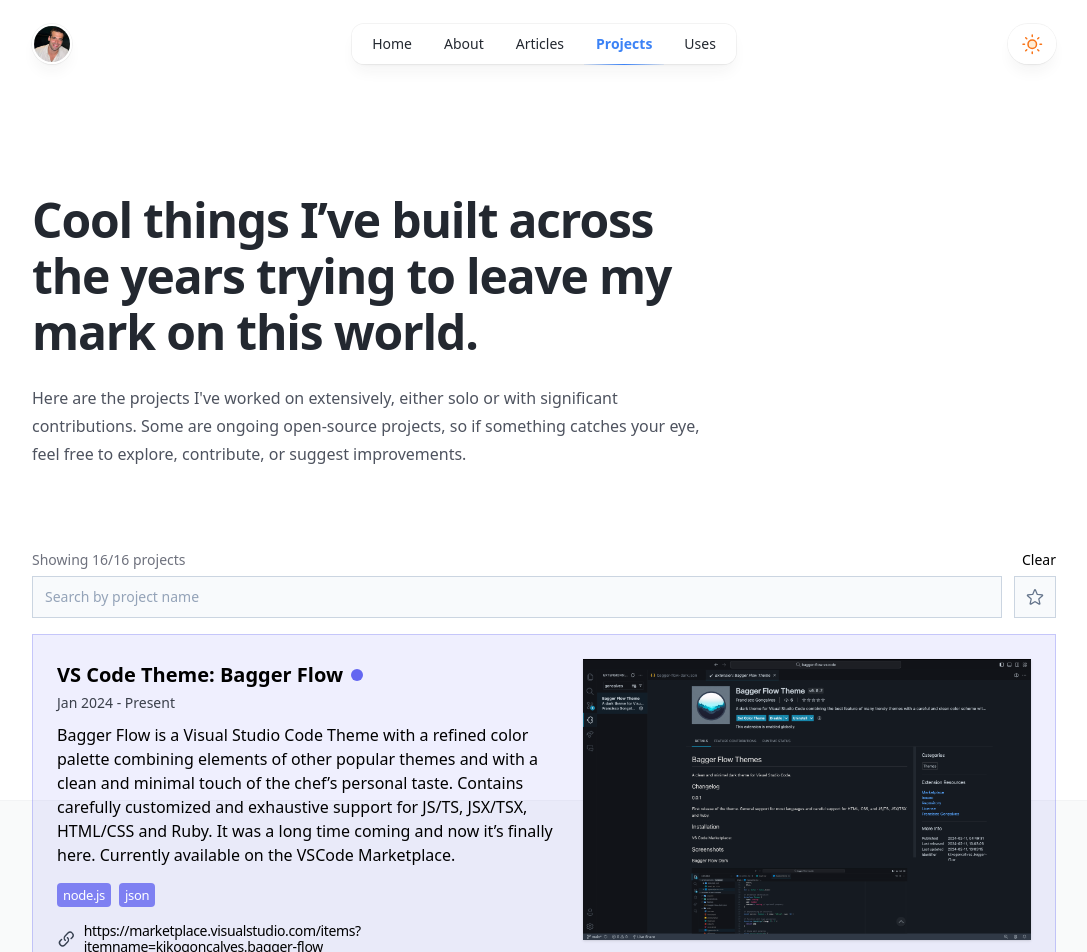
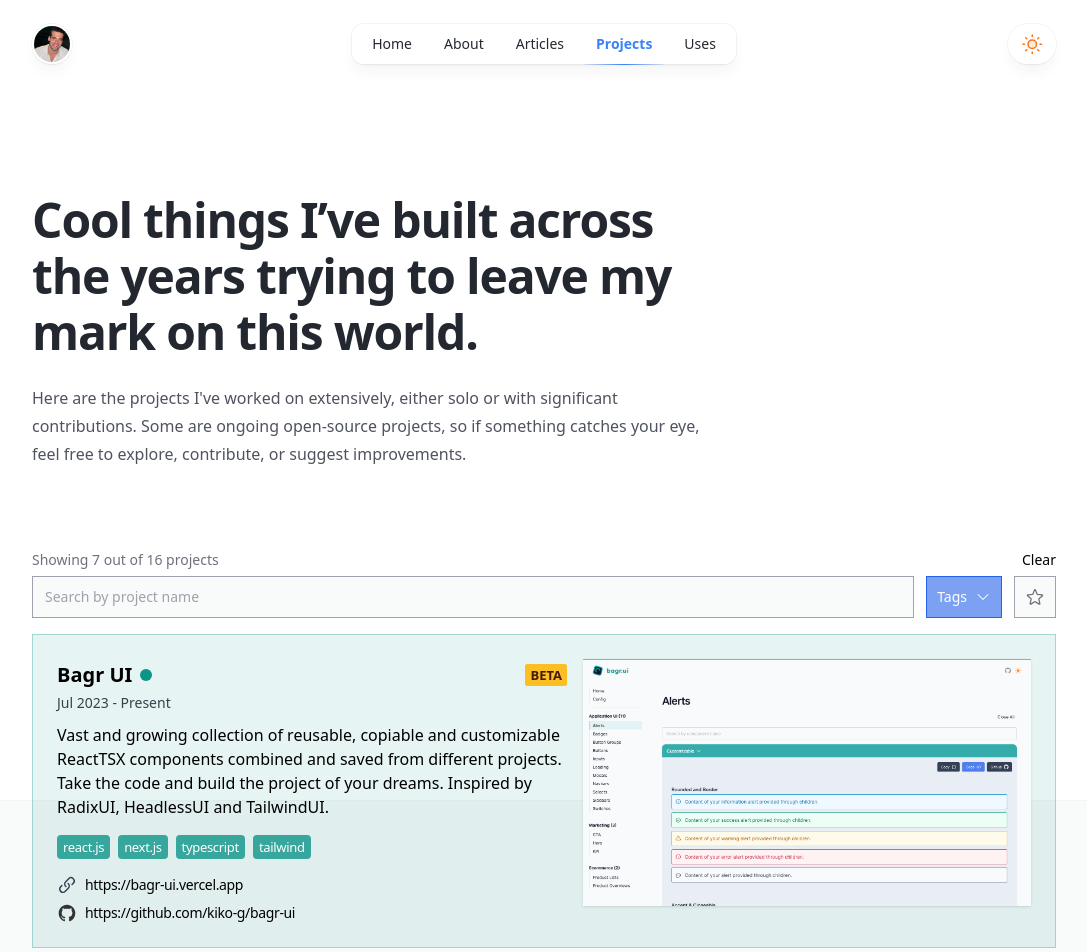
Before and after one commit to kiko-g/kikogoncalves, a Next.js app: page /projects in a window 1280 px wide. Shown: the top 952 px of the page, without its empty margins (96-1183 px from the left). Built offline with nearby package versions, Linux system fonts and the light colour scheme.

Commit message:
add: filter projects by tag

```diff
--- a/src/components/projects/ProjectCard.tsx
+++ b/src/components/projects/ProjectCard.tsx
@@ -18,15 +18,15 @@ export function ProjectCard({ project }: { project: Project }) {
   return (
     <div
       className={clsx(
-        'relative flex flex-col gap-4 rounded-none border p-4 lg:flex-row lg:p-6',
+        'relative flex flex-col gap-4 rounded-none border p-4 xl:flex-row xl:p-6',
         cx.background,
         cx.border,
       )}
     >
-      <div className="order-2 flex flex-1 flex-col self-stretch lg:order-1">
+      <div className="order-2 flex flex-1 flex-col self-stretch xl:order-1">
         <div className="flex items-center justify-between gap-x-2">
           <div className="flex items-center gap-x-2">
-            <h3 className="text-xl font-bold">{project.name}</h3>
+            <h3 className="flex-1 text-xl font-bold">{project.name}</h3>
             <span className={clsx('h-3 w-3 rounded-full', cx.badge)} />
           </div>
           {project.beta && (
@@ -95,7 +95,7 @@ export function ProjectCard({ project }: { project: Project }) {
         </div>
       </div>
 
-      <div className="relative order-1 max-w-full lg:order-2 lg:max-w-md">
+      <div className="relative order-1 max-w-full xl:order-2 xl:max-w-md">
         {project.videoUrl ? (
           <video controls muted className={clsx('rounded-none shadow', cx.border)}>
             <source src={project.videoUrl} type="video/mp4"></source>
--- a/src/components/projects/ProjectsShowcase.tsx
+++ b/src/components/projects/ProjectsShowcase.tsx
@@ -2,25 +2,29 @@
 
 import React, { useMemo, useState } from 'react'
 import clsx from 'clsx'
+import { Listbox, ListboxButton, ListboxOption, ListboxOptions, Transition } from '@headlessui/react'
 
 import { projectsData } from '@/utils/data'
-import { sortByPinned } from '@/utils'
+import { extractTechStackAndSortByFrequency, sortByPinned } from '@/utils'
 
 import { ProjectCard } from '@/components/projects/ProjectCard'
-import { StarIcon as StarIconSolid } from '@heroicons/react/24/solid'
+import { ChevronDownIcon, CheckIcon, StarIcon as StarIconSolid } from '@heroicons/react/24/solid'
 import { StarIcon as StarIconOutline } from '@heroicons/react/24/outline'
 
 export function ProjectsShowcase() {
+  const techs = useMemo(() => extractTechStackAndSortByFrequency(projectsData), [])
+  const [selectedTechs, setSelectedTechs] = useState([techs[0], techs[1]])
+
   const [query, setQuery] = useState('')
   const [hideLessRelevant, setHideLessRelevant] = useState(false)
-
   const filteredProjects = useMemo(
     () =>
       projectsData
         .filter((p) => (hideLessRelevant ? p.relevant : true))
         .filter((x) => x.name.toLowerCase().includes(query.toLowerCase()))
+        .filter((p) => (selectedTechs.length > 0 ? selectedTechs.every((tech) => p.stack.includes(tech.name)) : true))
         .sort(sortByPinned),
-    [hideLessRelevant, query],
+    [query, hideLessRelevant, selectedTechs],
   )
 
   function clearFilters() {
@@ -32,7 +36,7 @@ export function ProjectsShowcase() {
     <>
       <div className="mb-1 flex items-center justify-between gap-2 text-sm">
         <span className="font-medium text-navy-500 dark:text-navy-400">
-          Showing {filteredProjects.length}/{projectsData.length} projects
+          Showing {filteredProjects.length} out of {projectsData.length} projects
         </span>
         <button onClick={clearFilters} className="hover:underline">
           Clear
@@ -43,10 +47,62 @@ export function ProjectsShowcase() {
         <input
           type="search"
           placeholder="Search by project name"
-          className="w-full flex-1 border border-slate-300 bg-slate-50 px-2 py-2 text-xs font-normal transition placeholder:font-light placeholder:text-slate-400 hover:border-primary-500/80 hover:bg-primary-500/10 focus:border-primary-500 focus:accent-primary-500 focus:ring-0 focus:ring-primary-500 focus:ring-offset-0 dark:border-slate-200/10  dark:bg-slate-100/5 dark:placeholder:text-slate-400 dark:hover:border-primary-500/70 dark:hover:bg-primary-500/10 dark:focus:border-primary-500/50 dark:focus:ring-0 dark:focus:ring-primary-500 lg:px-3 lg:py-2 lg:text-sm"
+          className="w-full flex-1 border border-navy-400 bg-navy-50 px-2 py-2 text-xs font-normal transition placeholder:font-light placeholder:text-navy-400 hover:border-primary-500/80 hover:bg-primary-500/10 focus:border-primary-500 focus:accent-primary-500 focus:ring-0 focus:ring-primary-500 focus:ring-offset-0 dark:border-navy-200/10  dark:bg-navy-100/5 dark:placeholder:text-navy-400 dark:hover:border-primary-500/70 dark:hover:bg-primary-500/10 dark:focus:border-primary-500/50 dark:focus:ring-0 dark:focus:ring-primary-500 lg:px-3 lg:py-2 lg:text-sm"
           value={query}
           onChange={(e) => setQuery(e.target.value)}
         />
+
+        <Listbox value={selectedTechs} onChange={setSelectedTechs} multiple>
+          <ListboxButton
+            className={clsx(
+              'flex items-center self-stretch border px-2.5 text-sm font-medium transition hover:opacity-80 dark:text-navy-300',
+              selectedTechs.length > 0
+                ? 'border-primary-600 bg-primary-600/60 text-white dark:border-primary-500/60 dark:bg-primary-500/20'
+                : 'border-navy-400 bg-navy-50 text-navy-700 dark:border-navy-200/10 dark:bg-navy-100/5',
+            )}
+          >
+            <span>Tags</span>
+            <ChevronDownIcon className="ml-2 h-4 w-4" />
+          </ListboxButton>
+
+          <Transition
+            enter="duration-200 ease-out"
+            enterFrom="scale-95 opacity-0"
+            enterTo="scale-100 opacity-100"
+            leave="duration-300 ease-out"
+            leaveFrom="scale-100 opacity-100"
+            leaveTo="scale-95 opacity-0"
+          >
+            <ListboxOptions
+              anchor="bottom end"
+              className="mt-2 flex w-52 flex-col gap-0.5 border border-navy-400 bg-navy-50 py-2 pl-2 pr-4 text-sm text-navy-800 transition dark:border-navy-200/10 dark:bg-navy-900 dark:text-navy-300"
+            >
+              <div className="mb-1 flex items-center justify-between gap-2 border-b border-navy-400 pb-1 dark:border-navy-200/10">
+                <span className="text-xs">{selectedTechs.length} selected</span>
+                <button onClick={() => setSelectedTechs([])} className="text-xs hover:underline">
+                  Clear
+                </button>
+              </div>
+
+              {techs.map((tech) => {
+                const isSelected = selectedTechs.includes(tech)
+                return (
+                  <ListboxOption
+                    key={tech.name}
+                    value={tech}
+                    className="flex cursor-pointer items-center justify-between gap-2 rounded border border-transparent px-1.5 py-0.5 transition data-[focus]:border-transparent data-[focus]:bg-navy-800/70 data-[focus]:text-white dark:data-[focus]:bg-navy-500/30"
+                  >
+                    <span className={clsx('block truncate', isSelected ? '' : '')}>
+                      {tech.name} ({tech.freq})
+                    </span>
+                    {isSelected && <CheckIcon className="h-4 w-4 data-[focus]:text-white" aria-hidden="true" />}
+                  </ListboxOption>
+                )
+              })}
+            </ListboxOptions>
+          </Transition>
+        </Listbox>
+
         <button
           type="button"
           title="Toggle starred projects"
@@ -54,8 +110,8 @@ export function ProjectsShowcase() {
           className={clsx(
             'flex items-center gap-2 self-stretch border px-2.5 text-sm transition hover:opacity-80',
             hideLessRelevant
-              ? 'text border-amber-600 bg-amber-600/70 text-white dark:border-amber-500/50 dark:bg-amber-600/30 dark:text-slate-300'
-              : 'border-slate-300 bg-slate-50 text-slate-500 dark:border-slate-200/10 dark:bg-slate-100/5 dark:text-slate-300',
+              ? 'text border-amber-600 bg-amber-600/70 text-white dark:border-amber-500/50 dark:bg-amber-600/30 dark:text-navy-300'
+              : 'border-navy-400 bg-navy-50 text-navy-500 dark:border-navy-200/10 dark:bg-navy-100/5 dark:text-navy-300',
           )}
         >
           {hideLessRelevant ? <StarIconSolid className="h-5 w-5" /> : <StarIconOutline className="h-5 w-5" />}
--- a/src/types/index.d.ts
+++ b/src/types/index.d.ts
@@ -28,6 +28,11 @@ export type Project = {
   videoUrl: string | null
 }
 
+export type Technology = {
+  freq: number
+  name: string
+}
+
 export type ProjectCardColor = {
   background: string
   border: string
--- a/src/utils/index.ts
+++ b/src/utils/index.ts
@@ -1,4 +1,4 @@
-import type { ProjectColor, ProjectCardColor, Project } from '@/types'
+import type { ProjectColor, ProjectCardColor, Project, Technology } from '@/types'
 
 export function getDatespan(startDate: string, endDate: string | 'present'): string {
   const start = new Date(startDate).toLocaleDateString('en-US', { month: 'short', year: 'numeric' })
@@ -121,3 +121,19 @@ export function getColorContrast(hex: any) {
   const b = parseInt(hex.substr(5, 2), 16)
   return r * 0.299 + g * 0.587 + b * 0.114 > 186 ? '#000000' : '#FFFFFF'
 }
+
+export function extractTechStackAndSortByFrequency(projects: Project[]): Technology[] {
+  return Object.entries(
+    projects
+      .flatMap((p) => p.stack)
+      .reduce(
+        (acc: Record<string, number>, tech) => {
+          acc[tech] = (acc[tech] || 0) + 1
+          return acc
+        },
+        {} as Record<string, number>,
+      ),
+  )
+    .map(([name, freq]) => ({ name, freq }))
+    .sort((a, b) => b.freq - a.freq)
+}
```
